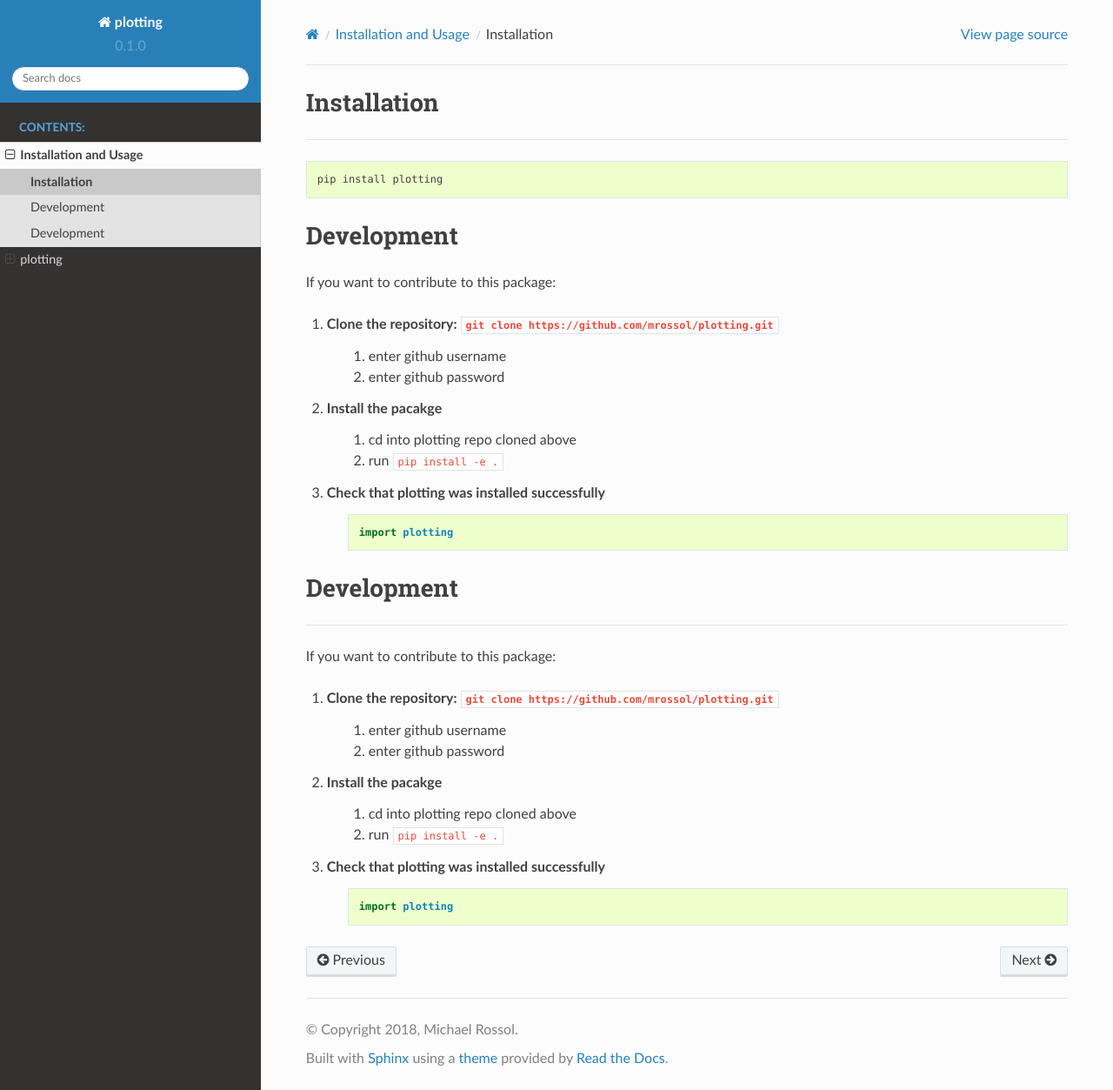
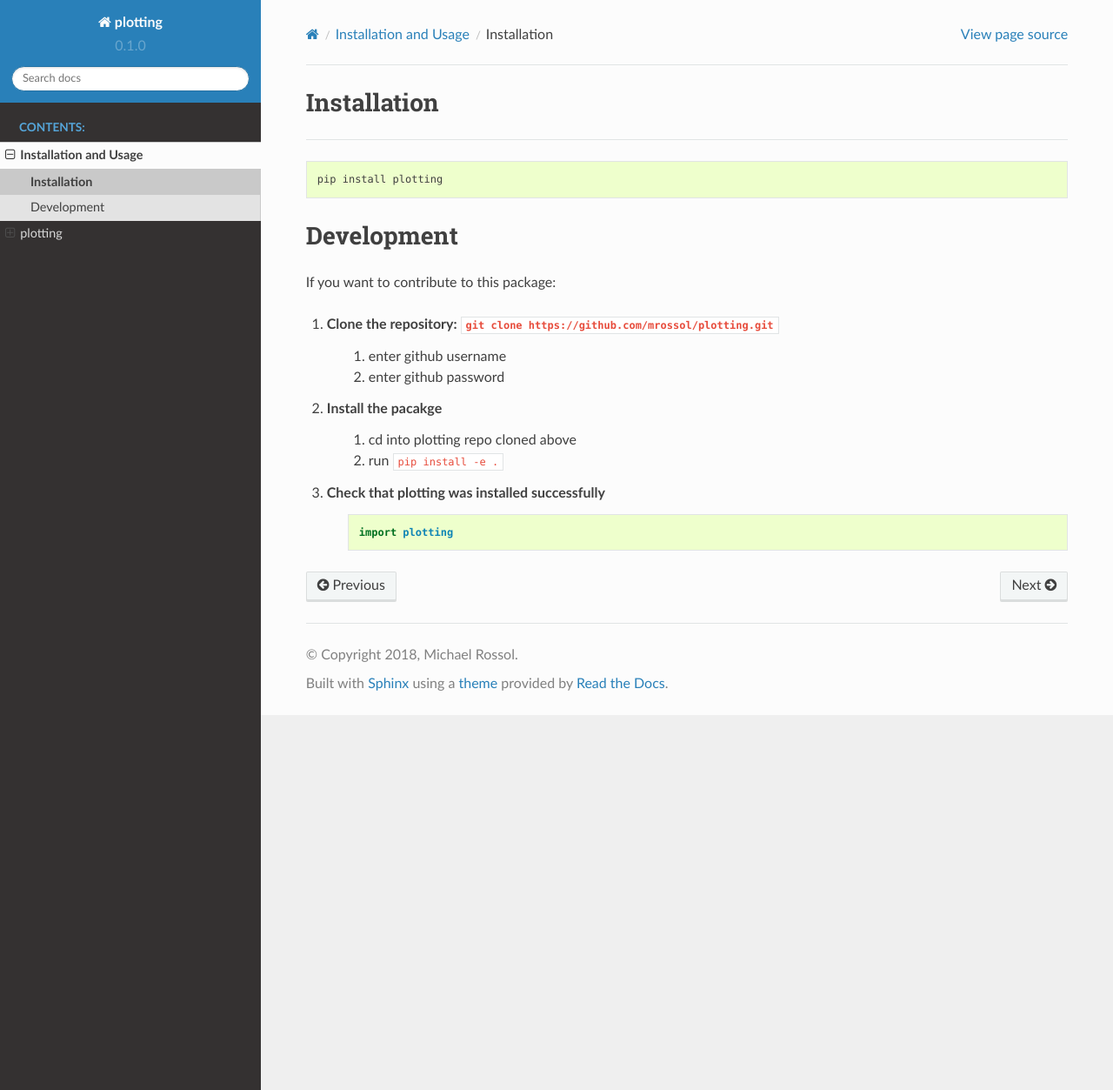
Before and after one commit to MRossol/plotting, a Sphinx documentation site: the page built from docs/source/misc/installation.rst, in a window 1280 px wide and 1253 px high. Shown: the whole window at 87% size. Built offline with Sphinx 7.4.7 and the Read the Docs theme 2.0.0, drawn with Linux system fonts in a browser that asks for light colours.

```diff
--- a/README.rst
+++ b/README.rst
@@ -1,6 +1,8 @@
 plotting
 ********
 A plotting wrapper on `matplotlib <https://matplotlib.org/index.html>`_ and `seaborn <https://seaborn.pydata.org/>`_ to enable single function plotting calls a la mathematica
+
+.. inclusion-intro
 
 Installation
 ==============
--- a/docs/source/misc/installation.rst
+++ b/docs/source/misc/installation.rst
@@ -3,9 +3,3 @@ Installation
 
 .. include:: ../../../README.rst
    :start-after: Installation
-
-Development
-===========
-
-.. include:: ../../../README.rst
-   :start-after: Development
```
